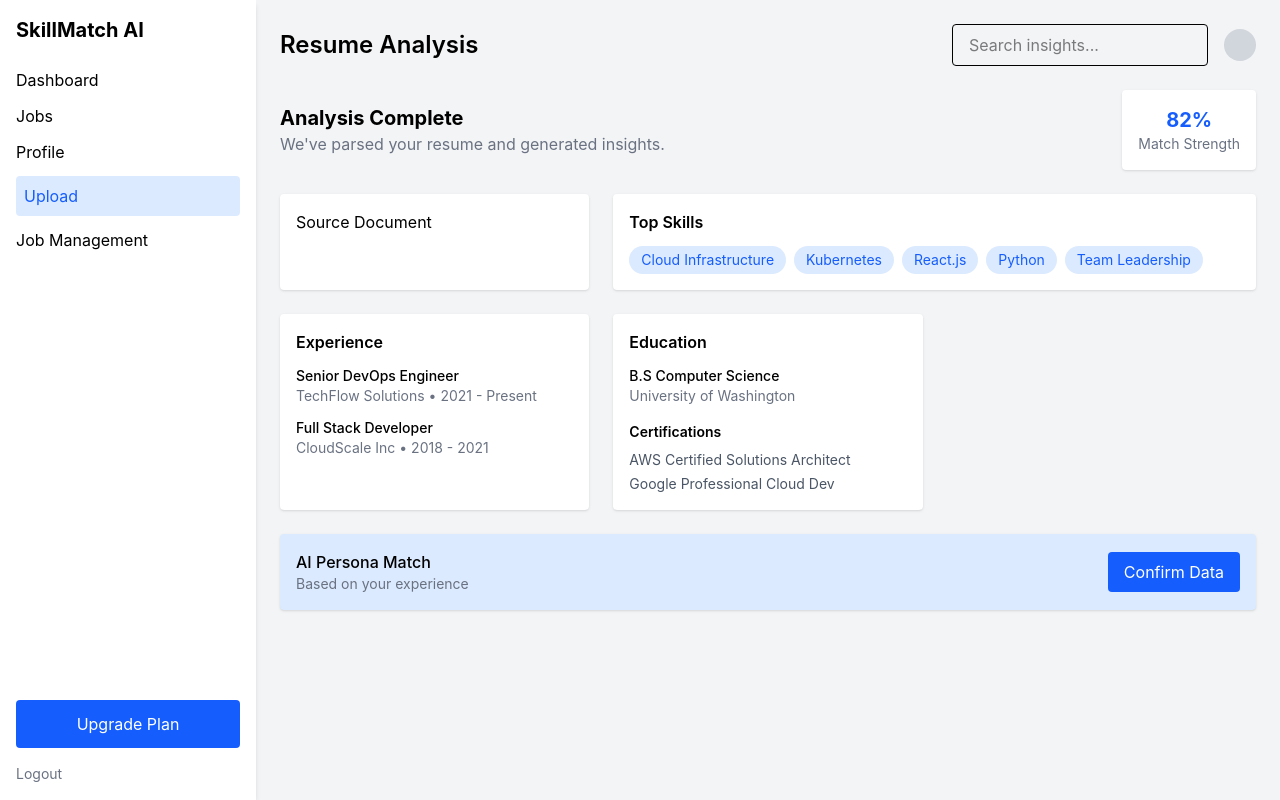
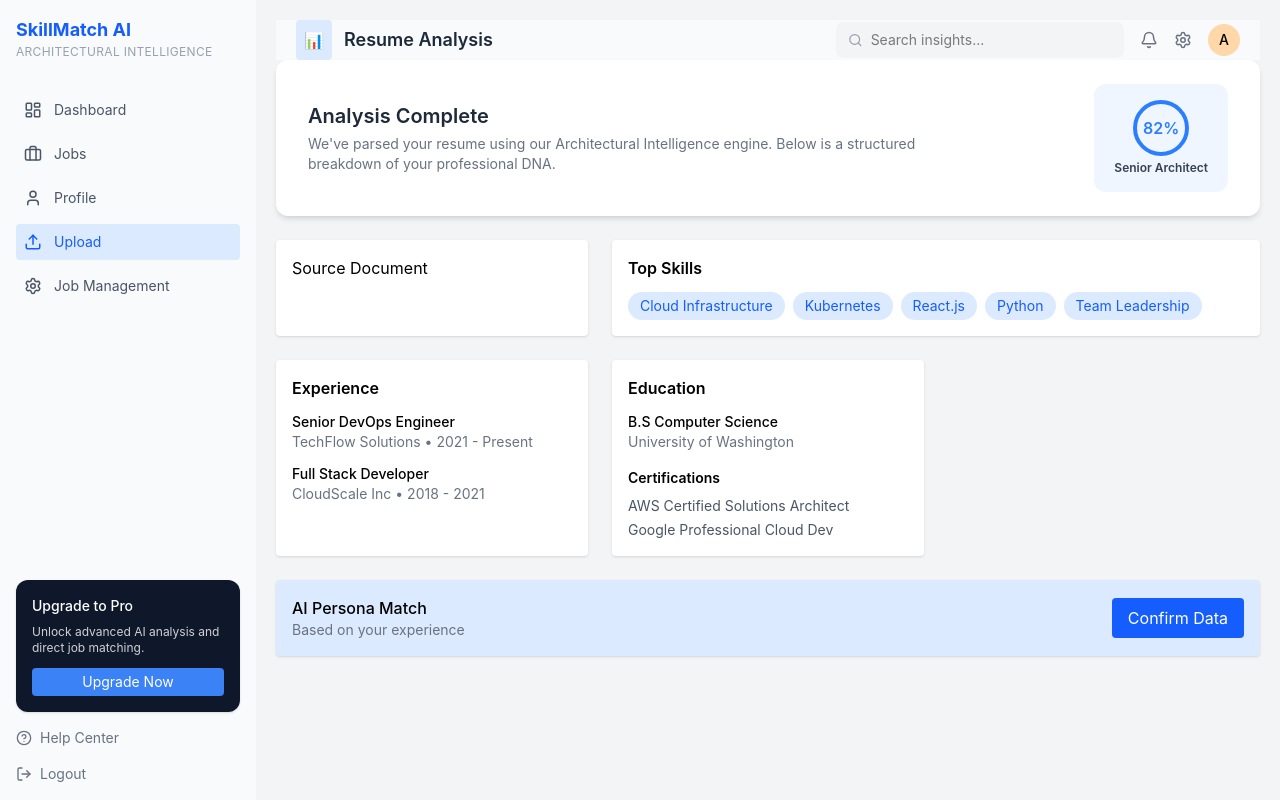
Before and after one commit to Laiba60/AI-Powered-Resume-and-Job-Matcher, a React (Vite) app in the folder vite-project/: page /dashboard in a window 1280 px wide. Built offline with nearby package versions, Linux system fonts and the light colour scheme.

Commit message:
Add  Analysis card design

```diff
--- a/vite-project/package.json
+++ b/vite-project/package.json
@@ -12,6 +12,7 @@
   "dependencies": {
     "@tailwindcss/vite": "^4.2.2",
     "axios": "^1.13.6",
+    "lucide-react": "^1.7.0",
     "react": "^19.2.4",
     "react-dom": "^19.2.4",
     "react-router-dom": "^7.13.1",
--- /dev/null
+++ b/vite-project/src/components/AnalysisCard.jsx
@@ -0,0 +1,28 @@
+export default function AnalysisCard() {
+  return (
+    <div className="bg-white rounded-xl shadow-md px-8 py-6 flex justify-between items-center w-full mb-6">
+
+      {/* Left */}
+      <div className="max-w-[70%]">
+        <h2 className="text-xl font-semibold text-gray-800 mb-1">
+          Analysis Complete
+        </h2>
+        <p className="text-gray-500 text-sm">
+          We've parsed your resume using our Architectural Intelligence engine.
+          Below is a structured breakdown of your professional DNA.
+        </p>
+      </div>
+
+      {/* Right */}
+      <div className="bg-blue-50 px-5 py-4 rounded-xl flex flex-col items-center">
+        <div className="w-14 h-14 rounded-full border-4 border-blue-500 flex items-center justify-center font-semibold text-blue-500 mb-1">
+          82%
+        </div>
+        <p className="text-xs font-semibold text-gray-700 text-center">
+          Senior Architect
+        </p>
+      </div>
+
+    </div>
+  );
+}
--- a/vite-project/src/components/Sidebar.jsx
+++ b/vite-project/src/components/Sidebar.jsx
@@ -1,23 +1,77 @@
 import React from "react";
+import {
+  LayoutDashboard,
+  Briefcase,
+  User,
+  Upload,
+  Settings,
+  HelpCircle,
+  LogOut,
+} from "lucide-react";
 
 export default function Sidebar() {
   return (
-    <aside className="w-64 bg-white shadow flex flex-col p-4">
-      <h1 className="text-xl font-bold mb-6">SkillMatch AI</h1>
-      <nav className="flex flex-col gap-3">
-        <a href="#" className="px-3 py-2 rounded bg-blue-100 font-medium">Dashboard</a>
-        <a href="#" className="px-3 py-2 rounded hover:bg-gray-100">Jobs</a>
-        <a href="#" className="px-3 py-2 rounded hover:bg-gray-100">Profile</a>
-        <a href="#" className="px-3 py-2 rounded hover:bg-gray-100">Upload</a>
-        <a href="#" className="px-3 py-2 rounded hover:bg-gray-100">Job Management</a>
-      </nav>
+    <div className="w-64 h-screen bg-[#F8FAFC] flex flex-col justify-between p-4">
 
-      <div className="mt-auto">
-        <button className="w-full bg-blue-600 text-white py-2 rounded">Upgrade Now</button>
-        <div className="mt-3 text-sm text-gray-500">
-          <a href="#">Help Center</a> | <a href="#">Logout</a>
+      {/* Top Section */}
+      <div>
+        {/* Logo */}
+        <div className="mb-8">
+          <h1 className="text-lg font-bold text-blue-600">SkillMatch AI</h1>
+          <p className="text-xs text-gray-400 tracking-wide">
+            ARCHITECTURAL INTELLIGENCE
+          </p>
+        </div>
+
+        {/* Menu */}
+        <ul className="space-y-2 text-sm">
+          <li className="flex items-center gap-3 text-gray-600 hover:bg-gray-100 p-2 rounded cursor-pointer">
+            <LayoutDashboard size={18} /> Dashboard
+          </li>
+
+          <li className="flex items-center gap-3 text-gray-600 hover:bg-gray-100 p-2 rounded cursor-pointer">
+            <Briefcase size={18} /> Jobs
+          </li>
+
+          <li className="flex items-center gap-3 text-gray-600 hover:bg-gray-100 p-2 rounded cursor-pointer">
+            <User size={18} /> Profile
+          </li>
+
+          {/* Active */}
+          <li className="flex items-center gap-3 bg-blue-100 text-blue-600 p-2 rounded cursor-pointer">
+            <Upload size={18} /> Upload
+          </li>
+
+          <li className="flex items-center gap-3 text-gray-600 hover:bg-gray-100 p-2 rounded cursor-pointer">
+            <Settings size={18} /> Job Management
+          </li>
+        </ul>
+      </div>
+
+      {/* Bottom Section */}
+      <div className="space-y-4">
+
+        {/* Upgrade Card */}
+        <div className="bg-[#0F172A] text-white p-4 rounded-xl shadow">
+          <p className="text-sm font-medium mb-2">Upgrade to Pro</p>
+          <p className="text-xs mb-3 opacity-80">
+            Unlock advanced AI analysis and direct job matching.
+          </p>
+          <button className="w-full bg-[#3B82F6] text-white text-sm py-1 rounded">
+            Upgrade Now
+          </button>
+        </div>
+
+        {/* Help */}
+        <div className="flex items-center gap-2 text-gray-500 text-sm cursor-pointer">
+          <HelpCircle size={16} /> Help Center
+        </div>
+
+        {/* Logout */}
+        <div className="flex items-center gap-2 text-gray-500 text-sm cursor-pointer">
+          <LogOut size={16} /> Logout
         </div>
       </div>
-    </aside>
+    </div>
   );
 }
--- a/vite-project/src/components/Topbar.jsx
+++ b/vite-project/src/components/Topbar.jsx
@@ -1,18 +1,42 @@
 import React from "react";
+import { Search, Bell, Settings } from "lucide-react";
 
 export default function Topbar() {
   return (
-    <header className="flex items-center justify-between p-4 bg-white shadow">
-      <input
-        type="text"
-        placeholder="Search insights..."
-        className="border rounded px-3 py-2 w-1/3"
-      />
+    <div className="w-full bg-[#F8FAFC] px-5 flex items-center justify-between">
+
+      {/* Left Side */}
+      <div className="flex items-center gap-3">
+        <div className="bg-blue-100 p-2 rounded">
+          📊
+        </div>
+        <h2 className="text-lg font-semibold text-gray-800">
+          Resume Analysis
+        </h2>
+      </div>
+
+      {/* Right Side */}
       <div className="flex items-center gap-4">
-        <button className="text-gray-500">🔔</button>
-        <button className="text-gray-500">⚙️</button>
-        <img src="/profile.png" alt="profile" className="w-8 h-8 rounded-full" />
+
+        {/* Search Box */}
+        <div className="flex items-center bg-gray-100 px-3 py-2 rounded-lg w-72">
+          <Search size={16} className="text-gray-400" />
+          <input
+            type="text"
+            placeholder="Search insights..."
+            className="bg-transparent outline-none text-sm ml-2 w-full"
+          />
+        </div>
+
+        {/* Icons */}
+        <Bell className="text-gray-500 cursor-pointer" size={18} />
+        <Settings className="text-gray-500 cursor-pointer" size={18} />
+
+        {/* Profile */}
+        <div className="w-8 h-8 rounded-full bg-orange-200 flex items-center justify-center text-sm font-medium">
+          A
+        </div>
       </div>
-    </header>
+    </div>
   );
 }
--- a/vite-project/src/pages/Dashboard.jsx
+++ b/vite-project/src/pages/Dashboard.jsx
@@ -1,45 +1,12 @@
 import React from "react";
 
-// Sidebar Component
-const Sidebar = () => {
-  return (
-    <div className="w-64 bg-white shadow-md flex flex-col justify-between p-4">
-      <div>
-        <h1 className="text-xl font-bold mb-6">SkillMatch AI</h1>
-        <ul className="space-y-3">
-          <li>Dashboard</li>
-          <li>Jobs</li>
-          <li>Profile</li>
-          <li className="bg-blue-100 text-blue-600 p-2 rounded">Upload</li>
-          <li>Job Management</li>
-        </ul>
-      </div>
+import Sidebar from "../components/Sidebar";
+import Topbar from "../components/Topbar";
+import AnalysisCard from "../components/AnalysisCard";
 
-      <div className="space-y-4">
-        <div className="bg-blue-600 text-white p-3 rounded text-center">
-          Upgrade Plan
-        </div>
-        <div className="text-gray-500 text-sm">Logout</div>
-      </div>
-    </div>
-  );
-};
 
 // Header Component
-const Header = () => {
-  return (
-    <div className="flex justify-between items-center mb-6">
-      <h2 className="text-2xl font-semibold">Resume Analysis</h2>
-      <div className="flex items-center gap-4">
-        <input
-          className="border rounded px-4 py-2 w-64"
-          placeholder="Search insights..."
-        />
-        <div className="w-8 h-8 bg-gray-300 rounded-full" />
-      </div>
-    </div>
-  );
-};
+
 
 // Skills Component
 const Skills = () => {
@@ -125,22 +92,11 @@ export default function Dashboard() {
     <div className="flex h-screen bg-gray-100">
       <Sidebar />
 
-      <div className="flex-1 p-6 overflow-y-auto">
-        <Header />
+      <div className="flex-1 p-5 overflow-y-auto">
+        <Topbar />
 
         {/* Analysis Header */}
-        <div className="flex justify-between items-center mb-6">
-          <div>
-            <h3 className="text-xl font-bold">Analysis Complete</h3>
-            <p className="text-gray-500">
-              We've parsed your resume and generated insights.
-            </p>
-          </div>
-          <div className="bg-white shadow p-4 rounded text-center">
-            <p className="text-blue-600 font-bold text-xl">82%</p>
-            <p className="text-sm text-gray-500">Match Strength</p>
-          </div>
-        </div>
+        <AnalysisCard />
 
         {/* Grid */}
         <div className="grid grid-cols-3 gap-6">
```
Also changed, not shown: 1 other file (tests, documents, lock files or other folders).
